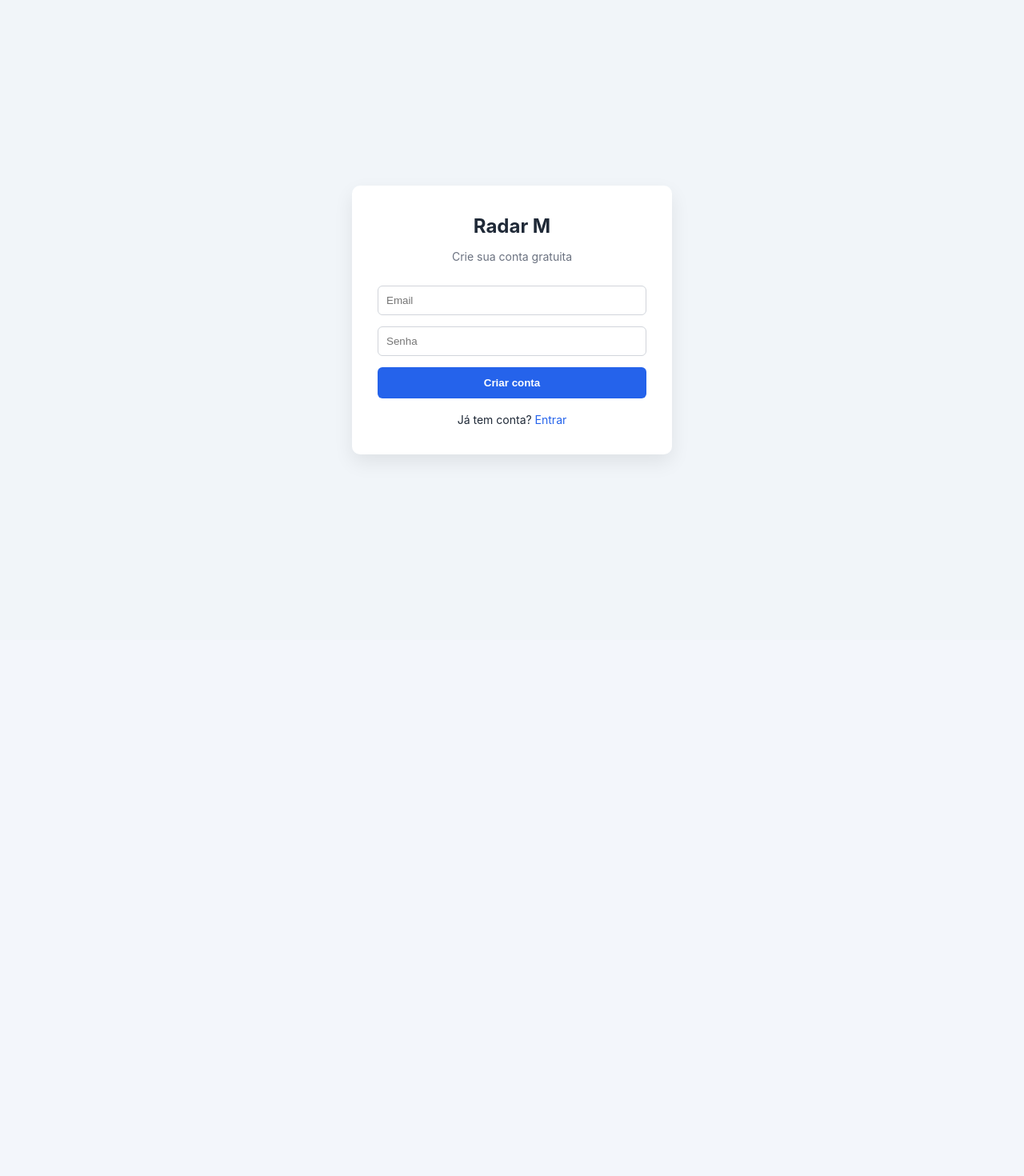
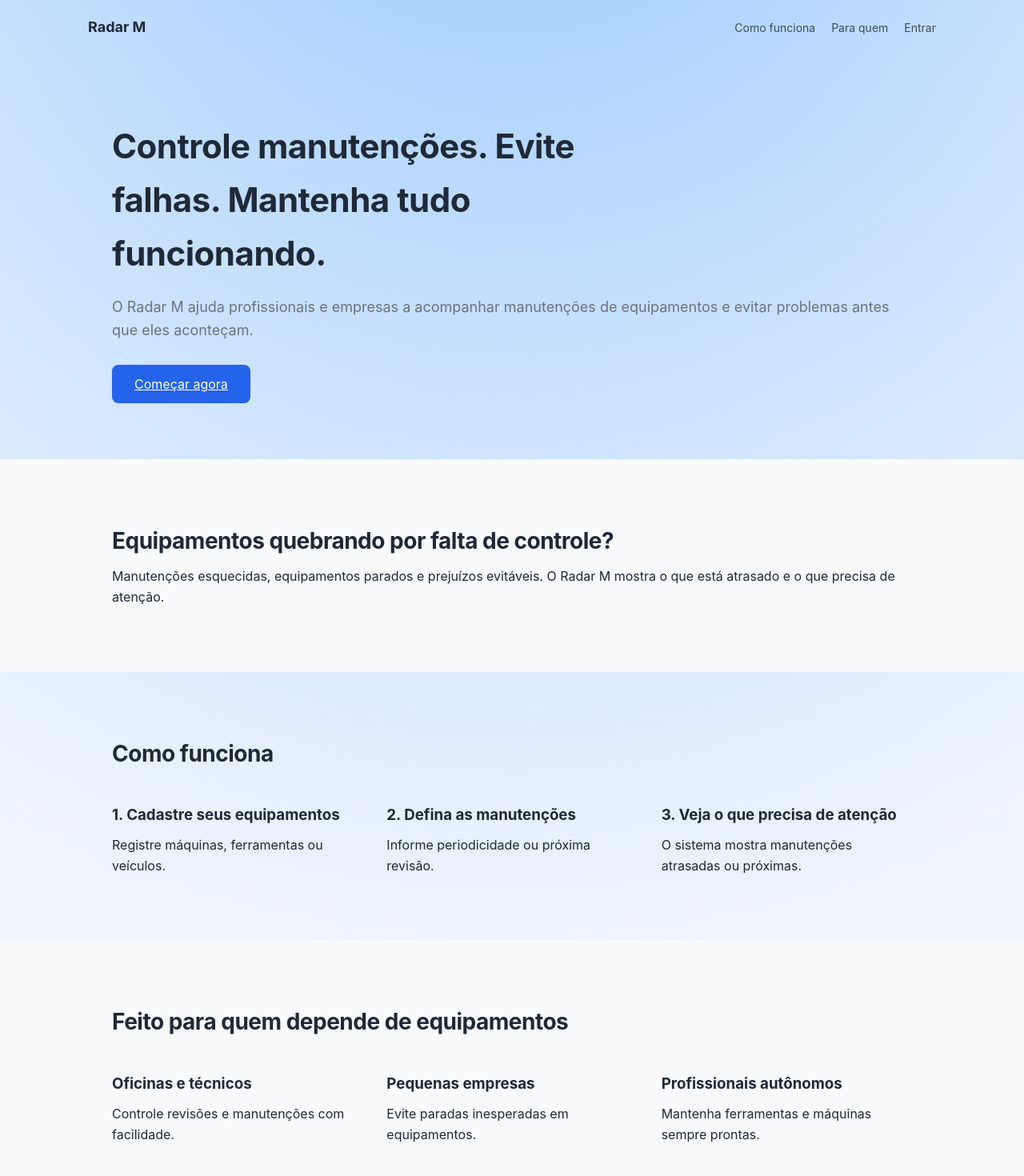
Before and after one commit to mongedeti/radar-m, a Next.js app: page / in a window 1280 px wide. Shown: the top 1470 px of the page at 80% size. Before the commit the page ends 800 px from the top, so only its background shows below. Built offline with nearby package versions, Linux system fonts and the light colour scheme; no server answers.

Commit message:
Update page.tsx
REstaurando a landing page

```diff
--- a/src/app/page.tsx
+++ b/src/app/page.tsx
@@ -1,68 +1,113 @@
-'use client'
+import Link from 'next/link'
 
-import { useState } from 'react'
-import { supabase } from '@/lib/supabaseClient'
+export default function Home() {
+  return (
+    <div className="landing-container">
 
-export default function SignupPage() {
+      {/* HEADER */}
+      <header className="landing-header">
+        <div className="logo">Radar M</div>
+        <div className="header-links">
+          <a href="#como-funciona">Como funciona</a>
+          <a href="#para-quem">Para quem</a>
+          <a href="/login">Entrar</a>
+        </div>
+      </header>
 
-  const [email, setEmail] = useState('')
-  const [password, setPassword] = useState('')
+      {/* HERO */}
+      <section className="landing-section">
+        <div className="landing-center">
+          <h1 className="hero-title">
+            Controle manutenções. Evite falhas. Mantenha tudo funcionando.
+          </h1>
 
-  const handleSignup = async (e: React.FormEvent) => {
-    e.preventDefault()
+          <p className="hero-subtitle">
+            O Radar M ajuda profissionais e empresas a acompanhar manutenções
+            de equipamentos e evitar problemas antes que eles aconteçam.
+          </p>
 
-    const { error } = await supabase.auth.signUp({
-      email,
-      password,
-    })
+          <Link href="/signup" className="btn-primary-large">
+            Começar agora
+          </Link>
+        </div>
+      </section>
 
-    if (!error) {
-      window.location.href = '/dashboard'
-    } else {
-      alert('Erro ao criar conta')
-    }
-  }
+      {/* PROBLEMA */}
+      <section className="landing-section section-gray">
+        <div className="landing-center">
+          <h2>Equipamentos quebrando por falta de controle?</h2>
+          <p>
+            Manutenções esquecidas, equipamentos parados e prejuízos evitáveis.
+            O Radar M mostra o que está atrasado e o que precisa de atenção.
+          </p>
+        </div>
+      </section>
 
-  return (
-    <div className="auth-container">
+      {/* COMO FUNCIONA */}
+      <section id="como-funciona" className="landing-section">
+        <div className="landing-center">
+          <h2>Como funciona</h2>
 
-      <div className="auth-card">
+          <div className="grid-3">
 
-        <div className="auth-title">Radar M</div>
+            <div>
+              <h3>1. Cadastre seus equipamentos</h3>
+              <p>Registre máquinas, ferramentas ou veículos.</p>
+            </div>
 
-        <div className="auth-subtitle">
-          Crie sua conta gratuita
+            <div>
+              <h3>2. Defina as manutenções</h3>
+              <p>Informe periodicidade ou próxima revisão.</p>
+            </div>
+
+            <div>
+              <h3>3. Veja o que precisa de atenção</h3>
+              <p>O sistema mostra manutenções atrasadas ou próximas.</p>
+            </div>
+
+          </div>
         </div>
+      </section>
 
-        <form onSubmit={handleSignup}>
+      {/* PARA QUEM É */}
+      <section id="para-quem" className="landing-section section-gray">
+        <div className="landing-center">
+          <h2>Feito para quem depende de equipamentos</h2>
 
-          <input
-            className="auth-input"
-            placeholder="Email"
-            value={email}
-            onChange={(e) => setEmail(e.target.value)}
-          />
+          <div className="grid-3">
 
-          <input
-            className="auth-input"
-            type="password"
-            placeholder="Senha"
-            value={password}
-            onChange={(e) => setPassword(e.target.value)}
-          />
+            <div>
+              <h3>Oficinas e técnicos</h3>
+              <p>Controle revisões e manutenções com facilidade.</p>
+            </div>
 
-          <button className="auth-button">
-            Criar conta
-          </button>
+            <div>
+              <h3>Pequenas empresas</h3>
+              <p>Evite paradas inesperadas em equipamentos.</p>
+            </div>
 
-        </form>
+            <div>
+              <h3>Profissionais autônomos</h3>
+              <p>Mantenha ferramentas e máquinas sempre prontas.</p>
+            </div>
 
-        <div className="auth-footer">
-          Já tem conta? <a href="/login">Entrar</a>
+          </div>
         </div>
+      </section>
 
-      </div>
+      {/* CTA FINAL */}
+      <section className="landing-section section-dark">
+        <div className="landing-center">
+          <h2>Evite falhas e mantenha seus equipamentos sob controle</h2>
+          <br />
+
+          <Link href="/signup" className="btn-outline-light">
+            Criar conta gratuita
+          </Link>
+
+        </div>
+      </section>
 
     </div>
-  )
+  );
 }
```
